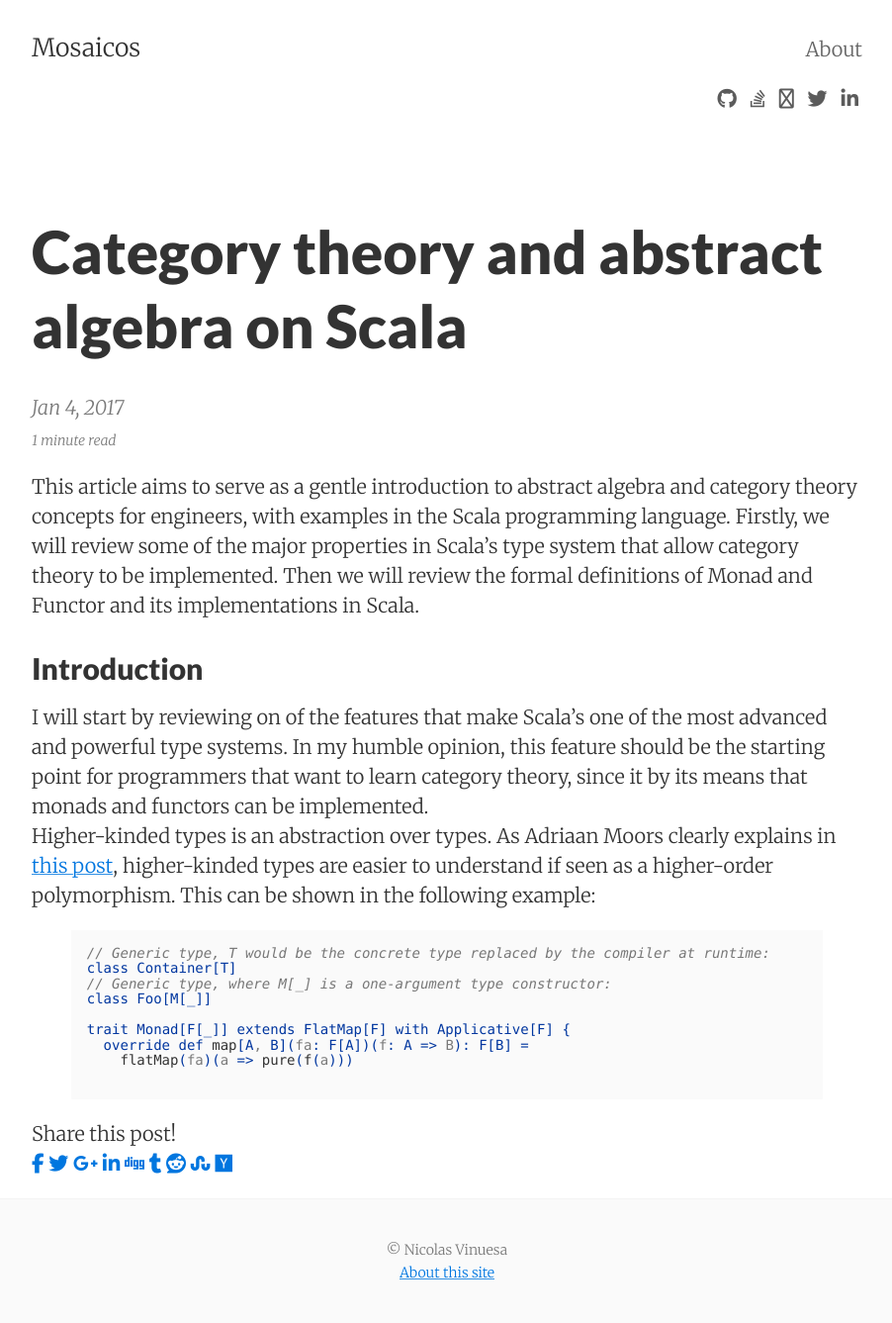
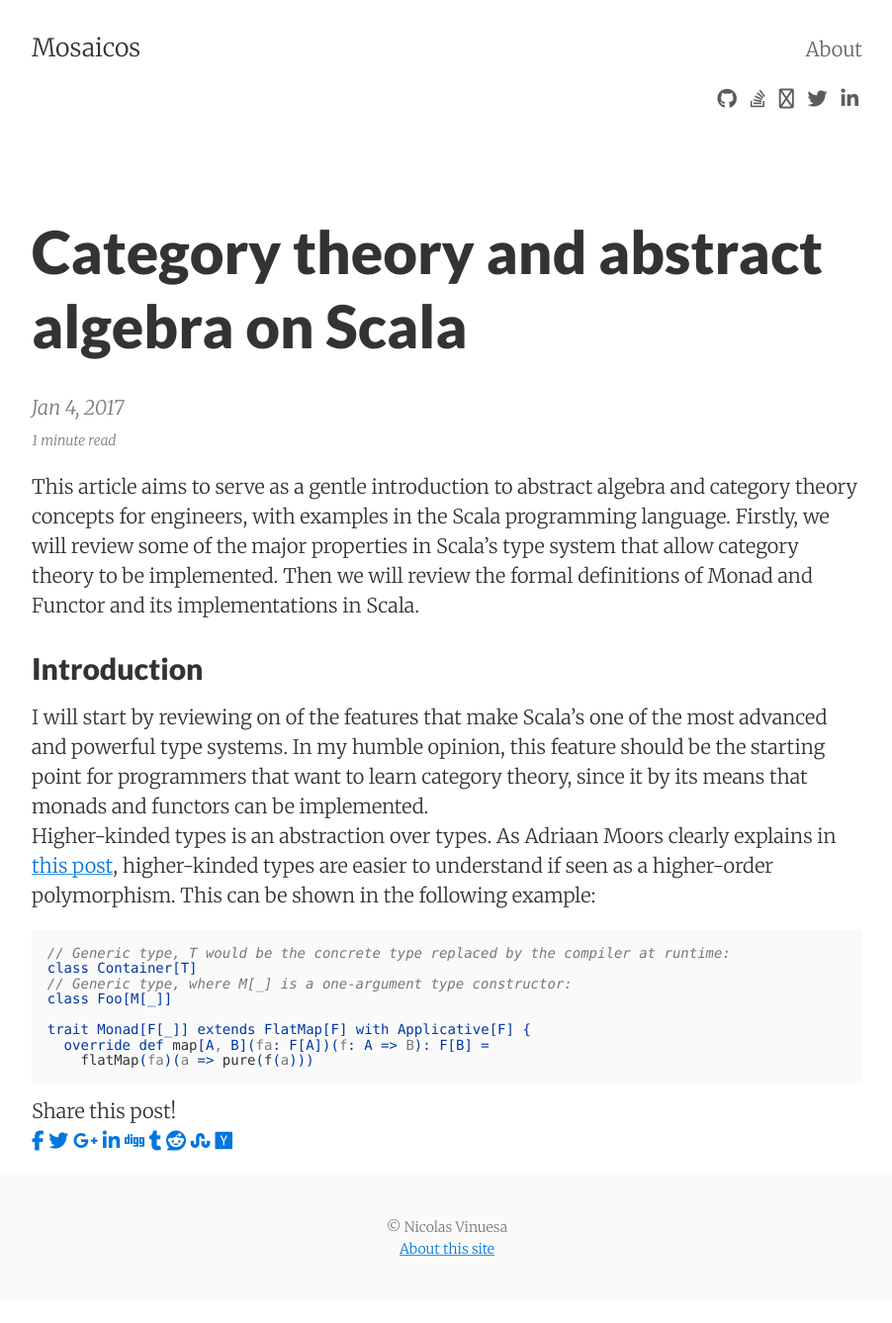
Before and after one commit to nvinuesa/nvinuesa.github.io, a Jekyll site: the page built from _posts/2017-01-04-category-theory-scala.markdown, in a window 1280 px wide. Shown: the whole page at 99% size, without its empty margins (188-1090 px from the left). Built offline with Jekyll 4.4.1, drawn with Linux system fonts in a browser that asks for light colours; nearby versions of some CDN libraries; after the commit the page ends 1314 px from its top, so only the background shows below that.

Commit message:
Update 2017-01-04-category-theory-scala.markdown

````diff
--- a/_posts/2017-01-04-category-theory-scala.markdown
+++ b/_posts/2017-01-04-category-theory-scala.markdown
@@ -12,7 +12,7 @@ This article aims to serve as a gentle introduction to abstract algebra and cate
 I will start by reviewing on of the features that make Scala's one of the most advanced and powerful type systems. In my humble opinion, this feature should be the starting point for programmers that want to learn category theory, since it by its means that monads and functors can be implemented.<br>
 Higher-kinded types is an abstraction over types. As Adriaan Moors clearly explains in [this post][SO01], higher-kinded types are easier to understand if seen as a higher-order polymorphism. This can be shown in the following example:
 
-{% highlight scala %}
+```scala
 // Generic type, T would be the concrete type replaced by the compiler at runtime:
 class Container[T]
 // Generic type, where M[_] is a one-argument type constructor:
@@ -21,7 +21,6 @@ class Foo[M[_]]
 trait Monad[F[_]] extends FlatMap[F] with Applicative[F] {
   override def map[A, B](fa: F[A])(f: A => B): F[B] =
     flatMap(fa)(a => pure(f(a)))
-
-{% endhighlight %}
+```
 
 [SO01]: http://stackoverflow.com/a/6427289/5089400
````
